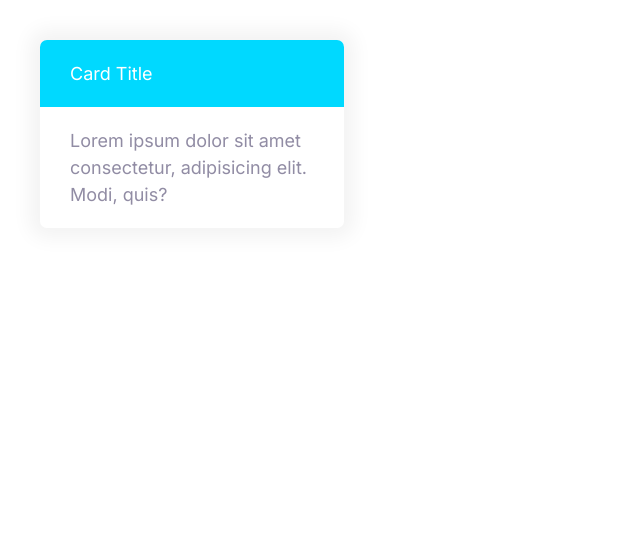
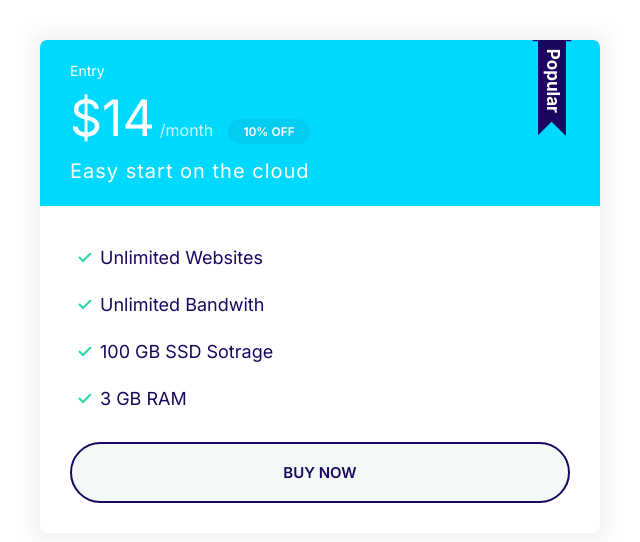
Before and after one commit to Zonelo/course1, a plain HTML site: page index.html in a window 1280 px wide. Shown: the whole page, without its empty margins (0-640 px from the left). Drawn offline with Linux system fonts and the light colour scheme.

Commit message:
Added plan components and popular tag.

```diff
--- a/CSS/styles.css
+++ b/CSS/styles.css
@@ -117,6 +117,7 @@ a {
 
 .badge--small {
   font-size: 1.6rem;
+  padding: 0.5rem 1.5rem;
 }
 
 @media screen and (min-width: 1024px) {
@@ -184,12 +185,13 @@ a {
   border-radius: 40px;
   border: 0;
   cursor: pointer;
-  display: inline-flex;
+  display: flex;
   font-size: 1.8rem;
   font-weight: 600;
   justify-content: center;
-  max-width: 400px;
-  padding: 2rem 19rem;
+  align-items: center;
+  /*(max-width: 400px;*/
+  padding: 2rem 3rem;
   text-align: center;
   text-transform: uppercase;
   white-space: nowrap;
@@ -325,3 +327,64 @@ a {
   background: var(--color-secondary);
   color: white;
 }
+
+.card--secondary .badge--secondary {
+  background: #02cdf1;
+}
+
+/* Plans */
+.plan__name {
+  color: #fff;
+  margin: 0;
+  font-weight: 500;
+  font-size: 2.4rem;
+}
+
+.plan__price {
+  font-size: 6rem;
+}
+
+.plan__billing-cycle {
+  font-size: 2.4rem;
+  font-weight: 300;
+  opacity: 0.8;
+  margin-right: 1rem;
+}
+
+.plan__description {
+  font-size: 2rem;
+  font-weight: 300;
+  letter-spacing: 1px;
+  display: block;
+}
+
+.plan .list__item {
+  margin-bottom: 2rem;
+}
+
+.plan--popular .card__header {
+  position: relative;
+}
+
+.plan--popular .card__header::before {
+  content: url(../Images/popular.svg);
+  width: 40px;
+  display: inline-block;
+  position: absolute;
+  top: -4px;
+  right: 5%;
+}
+
+@media screen and (min-width: 1024px) {
+  .plan__name {
+    font-size: 1.4rem;
+  }
+
+  .plan__price {
+    font-size: 5rem;
+  }
+
+  .plan__billing-cycle {
+    font-size: 1.6rem;
+  }
+}
--- a/index.html
+++ b/index.html
@@ -16,11 +16,25 @@
     <title>Moshify</title>
   </head>
   <body>
-    <div style="width: 30%; padding: 4rem">
-      <div class="card card--secondary">
-        <header class="card__header">Card Title</header>
-        <div class="card__body">
-          Lorem ipsum dolor sit amet consectetur, adipisicing elit. Modi, quis?
+    <div style="width: 50%; padding: 4rem">
+      <div class="plan plan--popular">
+        <div class="card card--secondary">
+          <header class="card__header">
+            <h3 class="plan__name">Entry</h3>
+            <span class="plan__price">$14</span>
+            <span class="plan__billing-cycle">/month</span>
+            <span class="badge badge--secondary badge--small">10% OFF</span>
+            <span class="plan__description">Easy start on the cloud </span>
+          </header>
+          <div class="card__body">
+            <ul class="list list--tick">
+              <li class="list__item">Unlimited Websites</li>
+              <li class="list__item">Unlimited Bandwith</li>
+              <li class="list__item">100 GB SSD Sotrage</li>
+              <li class="list__item">3 GB RAM</li>
+            </ul>
+            <button class="button btn--outline btn--block">Buy Now</button>
+          </div>
         </div>
       </div>
     </div>
```
Also changed, not shown: Images/popular.svg (added).
